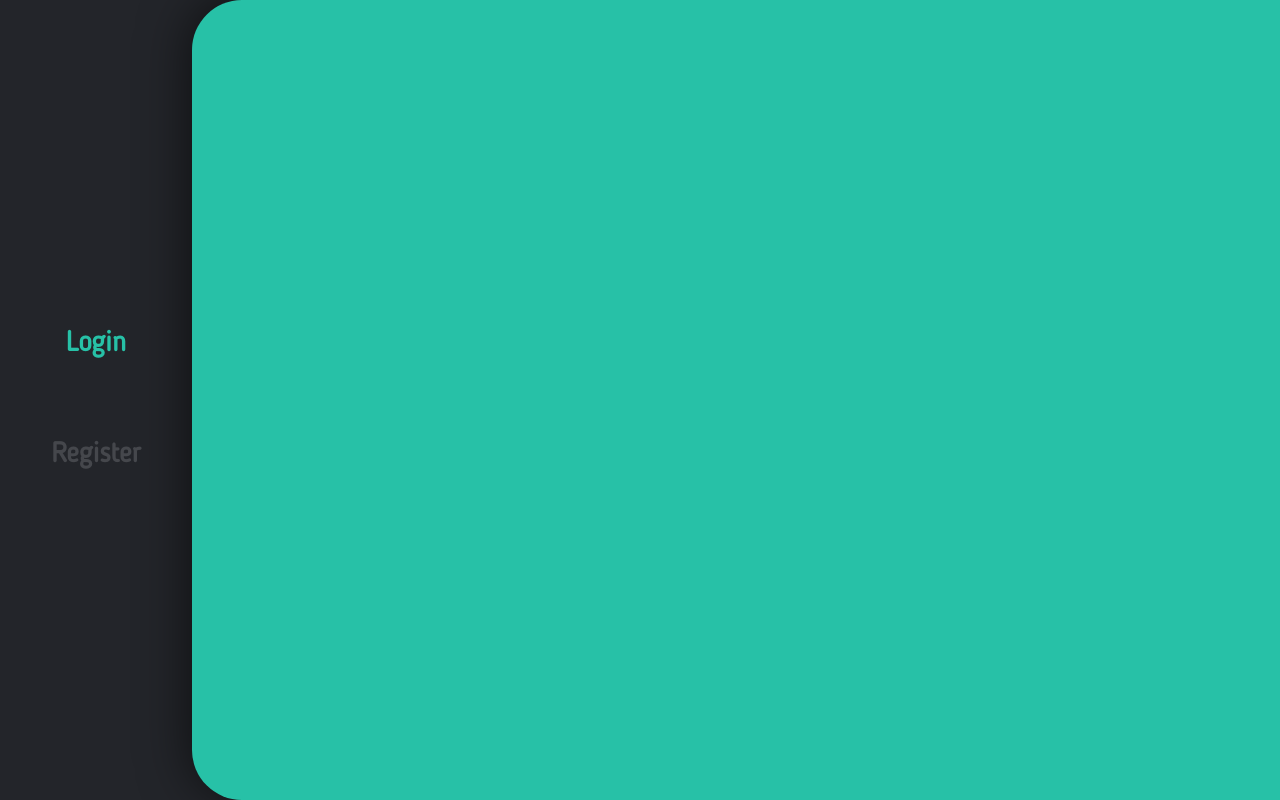
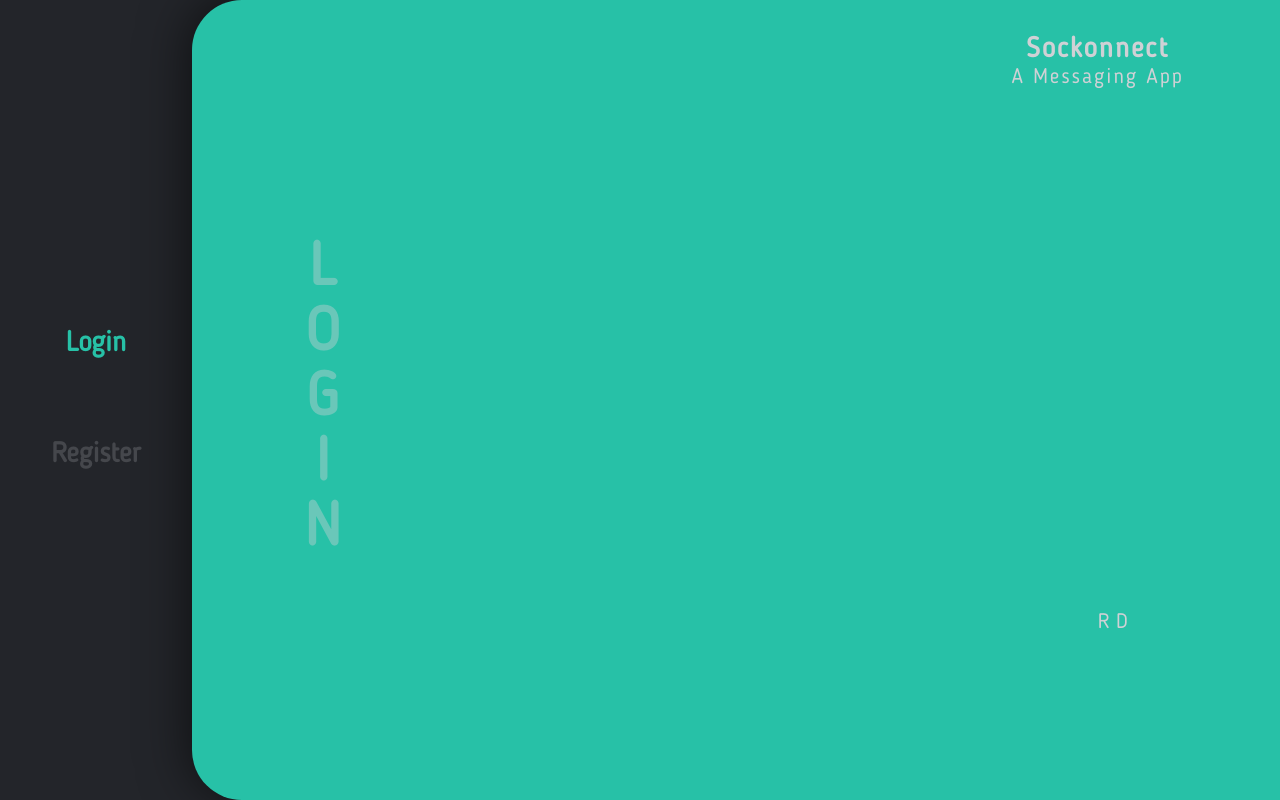
Before and after one commit to keshavDooleea/Sockonnect, a React (Create React App) app in the folder frontend/: page / in a window 1280 px wide. Built offline with nearby package versions, Linux system fonts and the light colour scheme.

Commit message:
added login path and app title.. onto form and rd div

```diff
--- a/frontend/src/App.css
+++ b/frontend/src/App.css
@@ -56,13 +56,13 @@
   width: 100%;
   top: 0;
   left: 0;
+  opacity: 0;
   color: #cfd1d5;
   pointer-events: none;
   -webkit-transition: 0.3s;
   transition: 0.3s;
   -webkit-transform: translateY(40px);
           transform: translateY(40px);
-  opacity: 0;
 }
 
 .auth_body .reg_h1 h1:hover::after {
@@ -77,7 +77,7 @@
   cursor: pointer;
 }
 
-.auth_body .auth_div {
+.auth_body .auth_big_div {
   -ms-grid-row: 1;
   -ms-grid-row-span: 3;
   -ms-grid-column: 2;
@@ -87,5 +87,85 @@
   border-bottom-left-radius: 50px;
   -webkit-box-shadow: -2px -2px 50px rgba(0, 0, 0, 0.6);
           box-shadow: -2px -2px 50px rgba(0, 0, 0, 0.6);
+  display: -webkit-box;
+  display: -ms-flexbox;
+  display: flex;
+  -webkit-box-align: center;
+      -ms-flex-align: center;
+          align-items: center;
+  -webkit-box-pack: end;
+      -ms-flex-pack: end;
+          justify-content: flex-end;
+}
+
+.auth_body .auth_big_div .auth_div {
+  width: 95%;
+  height: 95%;
+  margin-right: 10px;
+  display: -ms-grid;
+  display: grid;
+  -ms-grid-columns: 1fr 3fr 1fr 1fr;
+      grid-template-columns: 1fr 3fr 1fr 1fr;
+  -ms-grid-rows: 0.5fr 3fr 1fr;
+      grid-template-rows: 0.5fr 3fr 1fr;
+      grid-template-areas: "path  .     sock   sock"
+ "path  form  form   ."
+ "path  form  form   RD";
+}
+
+.auth_body .auth_big_div .auth_div .auth_path {
+  -ms-grid-row: 1;
+  -ms-grid-row-span: 3;
+  -ms-grid-column: 1;
+  grid-area: path;
+  display: -ms-grid;
+  display: grid;
+  place-content: center;
+}
+
+.auth_body .auth_big_div .auth_div .auth_path h1 {
+  text-align: center;
+  font-size: 60px;
+  opacity: 0.4;
+}
+
+.auth_body .auth_big_div .auth_div form {
+  -ms-grid-row: 2;
+  -ms-grid-row-span: 2;
+  -ms-grid-column: 2;
+  -ms-grid-column-span: 2;
+  grid-area: form;
+}
+
+.auth_body .auth_big_div .auth_div .sockonnect {
+  -ms-grid-row: 1;
+  -ms-grid-column: 3;
+  -ms-grid-column-span: 2;
+  grid-area: sock;
+  text-align: justify;
+  display: -webkit-box;
+  display: -ms-flexbox;
+  display: flex;
+  -webkit-box-orient: vertical;
+  -webkit-box-direction: normal;
+      -ms-flex-direction: column;
+          flex-direction: column;
+  -webkit-box-align: center;
+      -ms-flex-align: center;
+          align-items: center;
+  -webkit-box-pack: center;
+      -ms-flex-pack: center;
+          justify-content: center;
+  letter-spacing: 2px;
+}
+
+.auth_body .auth_big_div .auth_div .sockonnect h1 {
+  text-align: justify;
+}
+
+.auth_body .auth_big_div .auth_div .RD_auth_round {
+  -ms-grid-row: 3;
+  -ms-grid-column: 4;
+  grid-area: RD;
 }
 /*# sourceMappingURL=App.css.map */
--- a/frontend/src/App.scss
+++ b/frontend/src/App.scss
@@ -53,11 +53,11 @@ $greenish: #27c1a7;
             width: 100%;
             top: 0;
             left: 0;
+            opacity: 0;
             color: $textColor;
             pointer-events: none;
             transition: 0.3s;
             transform: translateY(40px);
-            opacity: 0;
         }
 
         h1:hover::after {
@@ -72,11 +72,61 @@ $greenish: #27c1a7;
         cursor: pointer;
     }
 
-    .auth_div {
+    .auth_big_div {
         grid-area: auth;
         background-color: $greenish;
         border-top-left-radius: 50px;
         border-bottom-left-radius: 50px;
         box-shadow: -2px -2px 50px rgba(0, 0, 0, 0.6);
+        display: flex;
+        align-items: center;
+        justify-content: flex-end;
+
+        .auth_div {
+            width: 95%;
+            height: 95%;
+            margin-right: 10px;
+            display: grid;
+            grid-template-columns: 1fr 3fr 1fr 1fr;
+            grid-template-rows: 0.5fr 3fr 1fr;
+            grid-template-areas:
+                "path  .     sock   sock"
+                "path  form  form   ."
+                "path  form  form   RD";
+
+            .auth_path {
+                grid-area: path;
+                display: grid;
+                place-content: center;
+
+                h1 {
+                    text-align: center;
+                    font-size: 60px;
+                    opacity: 0.4;
+                }
+            }
+
+            form {
+                grid-area: form;
+            }
+
+            .sockonnect {
+                grid-area: sock;
+                text-align: justify;
+                display: flex;
+                flex-direction: column;
+                align-items: center;
+                justify-content: center;
+                letter-spacing: 2px;
+
+                h1 {
+                    text-align: justify;
+                }
+            }
+
+            .RD_auth_round {
+                grid-area: RD;
+            }
+        }
     }
 }
--- a/frontend/src/components/Login.js
+++ b/frontend/src/components/Login.js
@@ -1,5 +1,8 @@
 import React, { Component } from "react";
 import "../App.css"
+
+// https://dev.to/christiankastner/integrating-p5-js-with-react-i0d
+// 1280 x 610
 
 class Login extends Component {
     render() {
@@ -11,7 +14,23 @@ class Login extends Component {
                 <div className="reg_h1">
                     <h1>Register</h1>
                 </div>
-                <div className="auth_div"></div>
+                <div className="auth_big_div">
+                    <div className="auth_div">
+                        <div className="RD_auth_round">R D</div>
+                        <div className="sockonnect">
+                            <h1>Sockonnect</h1>
+                            <p>A Messaging App</p>
+                        </div>
+                        <div className="auth_path">
+                            <h1>L</h1>
+                            <h1>O</h1>
+                            <h1>G</h1>
+                            <h1>I</h1>
+                            <h1>N</h1>
+                        </div>
+                        <form></form>
+                    </div>
+                </div>
             </div>
         );
     }
```
Also changed, not shown: 1 other file (tests, documents, lock files or other folders).
